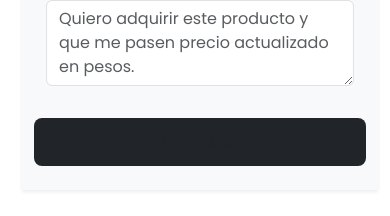
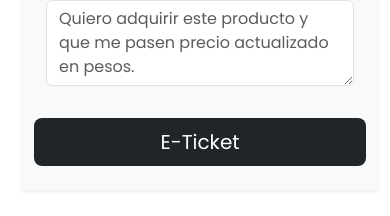
Before and after one commit to aguskex/Applesur, a plain HTML site: page buy-iphone15.html in a window 390 px wide. Shown: the part 1115-1331 px from the top of the page. Drawn offline with nearby package versions, Linux system fonts and the light colour scheme; a script that the page names is missing.

Commit message:
Update buy-iphone15.html

```diff
--- a/buy-iphone15.html
+++ b/buy-iphone15.html
@@ -92,7 +92,7 @@
                                                         name="message" rows="3" required></textarea>
                                                     </div>
                                                 </div>
-                                                <button class="btn bg-dark btn-lg btn-block mt-3" value="Enviar" type="submit">E-Ticket</button>
+                                                <button class="btn text-white bg-dark btn-lg btn-block mt-3" value="Enviar" type="submit">E-Ticket</button>
 
                                             </div>
                                         </form>
```
